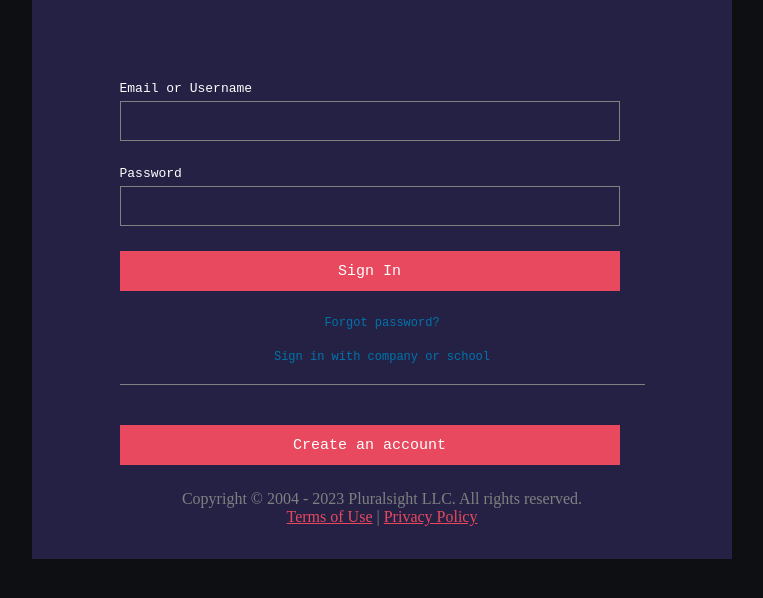
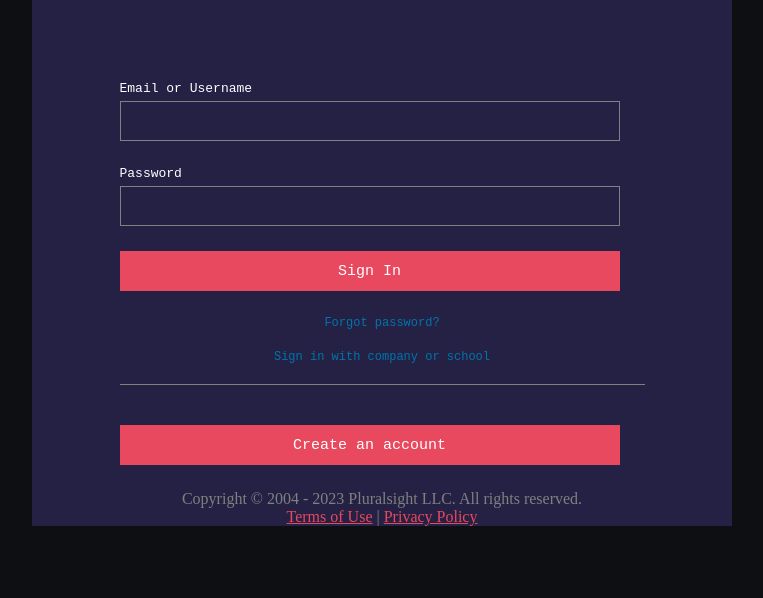
Before and after one commit to tambasii/signin, a plain HTML site: page index.html in a window 1280 px wide. Shown: the part 106-704 px from the top of the page, without its empty margins (258-1021 px from the left). Drawn offline with Linux system fonts and the light colour scheme.

Commit message:
viewheight

```diff
--- a/styles.css
+++ b/styles.css
@@ -8,12 +8,13 @@ body {
   background-color: #0d0f12;
   overflow-x: hidden;
   position: relative;
+  height: 100vh;
 }
 
 .container {
   background-color: #242145;
   width: 700px;
-  height: 665px;
+  height: auto;
   margin: 0 auto;
 }
 
```
